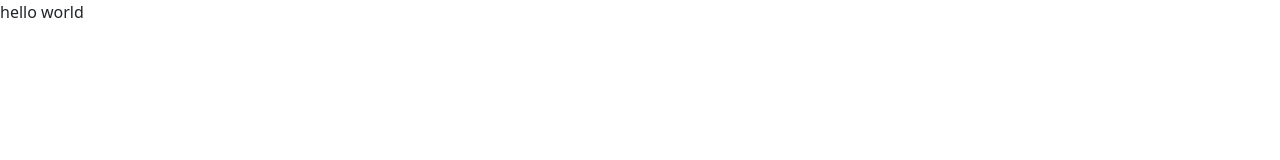
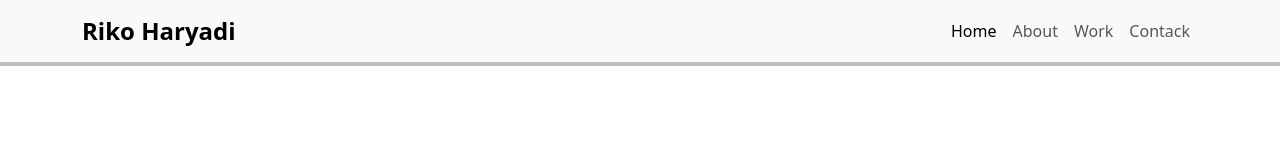
Before and after one commit to rikoindah/Portofolio_Muslikun, a plain HTML site: page index.html in a window 1280 px wide. Drawn offline with nearby package versions, Linux system fonts and the light colour scheme.

Commit message:
add navbar

```diff
--- a/index.html
+++ b/index.html
@@ -10,7 +10,30 @@
 
 </head>
 <body>
-    hello world
+    <nav class="navbar navbar-expand-lg bg-light">
+        <div class="container">
+          <a class="navbar-brand fs-4 fw-bold" href="#">Riko Haryadi</a>
+          <button class="navbar-toggler" type="button" data-bs-toggle="collapse" data-bs-target="#navbarNav" aria-controls="navbarNav" aria-expanded="false" aria-label="Toggle navigation">
+            <span class="navbar-toggler-icon"></span>
+          </button>
+          <div class="collapse navbar-collapse" id="navbarNav">
+            <ul class="navbar-nav  ms-auto">
+              <li class="nav-item">
+                    <a class="nav-link active" aria-current="page" href="#">Home</a>
+              </li>
+              <li class="nav-item">
+                    <a class="nav-link" href="#">About</a>
+              </li>
+              <li class="nav-item">
+                    <a class="nav-link" href="#">Work</a>
+              </li>
+              <li class="nav-item">
+                    <a class="nav-link" href="#">Contack</a>
+              </li>
+            </ul>
+          </div>
+        </div>
+      </nav>
     <script src="https://cdn.jsdelivr.net/npm/@popperjs/core@2.11.6/dist/umd/popper.min.js" integrity="sha384-oBqDVmMz9ATKxIep9tiCxS/Z9fNfEXiDAYTujMAeBAsjFuCZSmKbSSUnQlmh/jp3" crossorigin="anonymous"></script>
     <script src="https://cdn.jsdelivr.net/npm/bootstrap@5.3.0-alpha1/dist/js/bootstrap.min.js" integrity="sha384-mQ93GR66B00ZXjt0YO5KlohRA5SY2XofN4zfuZxLkoj1gXtW8ANNCe9d5Y3eG5eD" crossorigin="anonymous"></script>
     <script src="https://code.jquery.com/jquery-3.6.3.min.js" integrity="sha256-pvPw+upLPUjgMXY0G+8O0xUf+/Im1MZjXxxgOcBQBXU=" crossorigin="anonymous"></script>
--- a/style.css
+++ b/style.css
@@ -0,0 +1,4 @@
+.navbar {
+    background-color: white;
+    box-shadow: 0 0 0 4px rgba(0, 0, 0, 0.25);
+}
```
